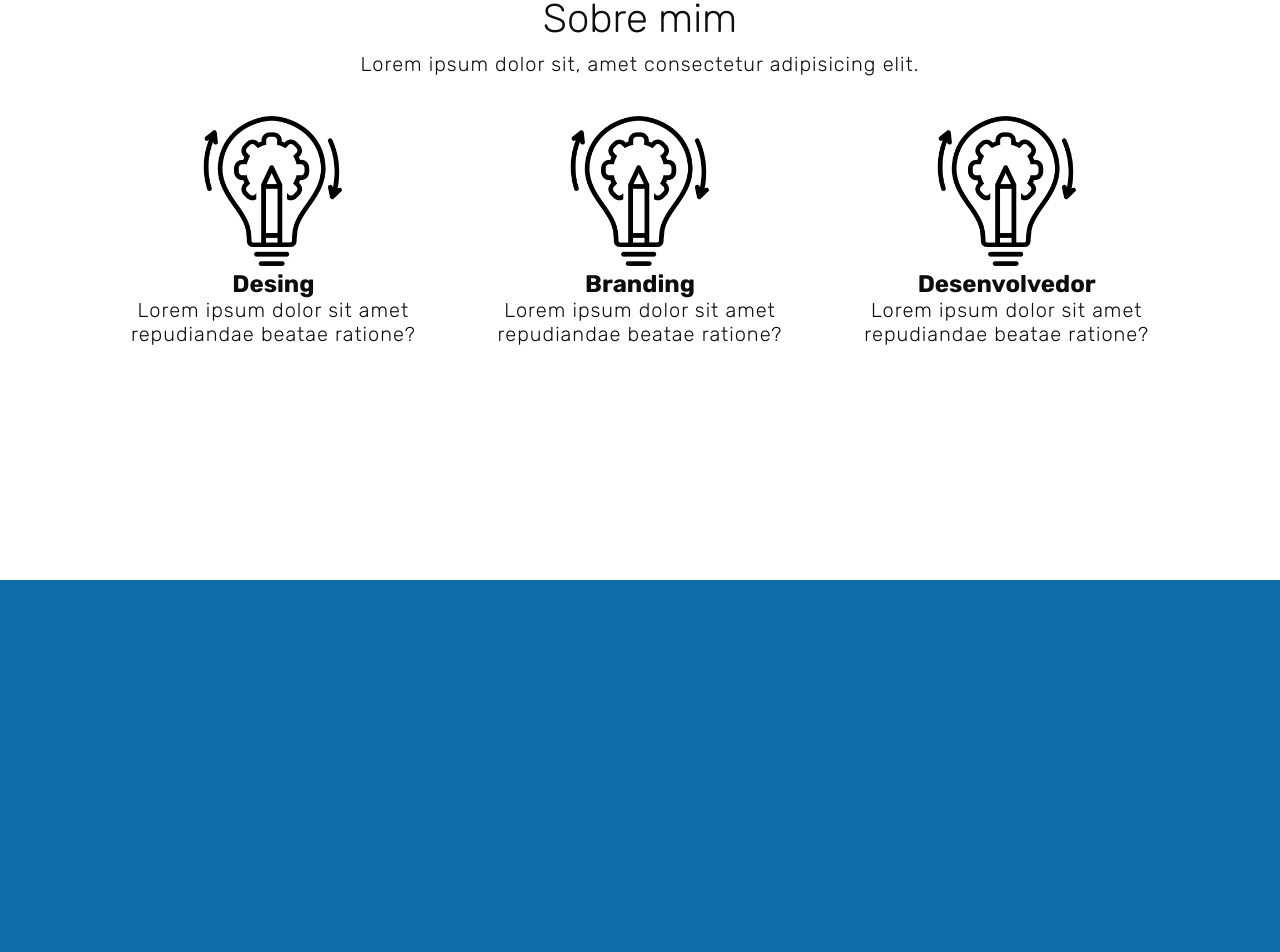
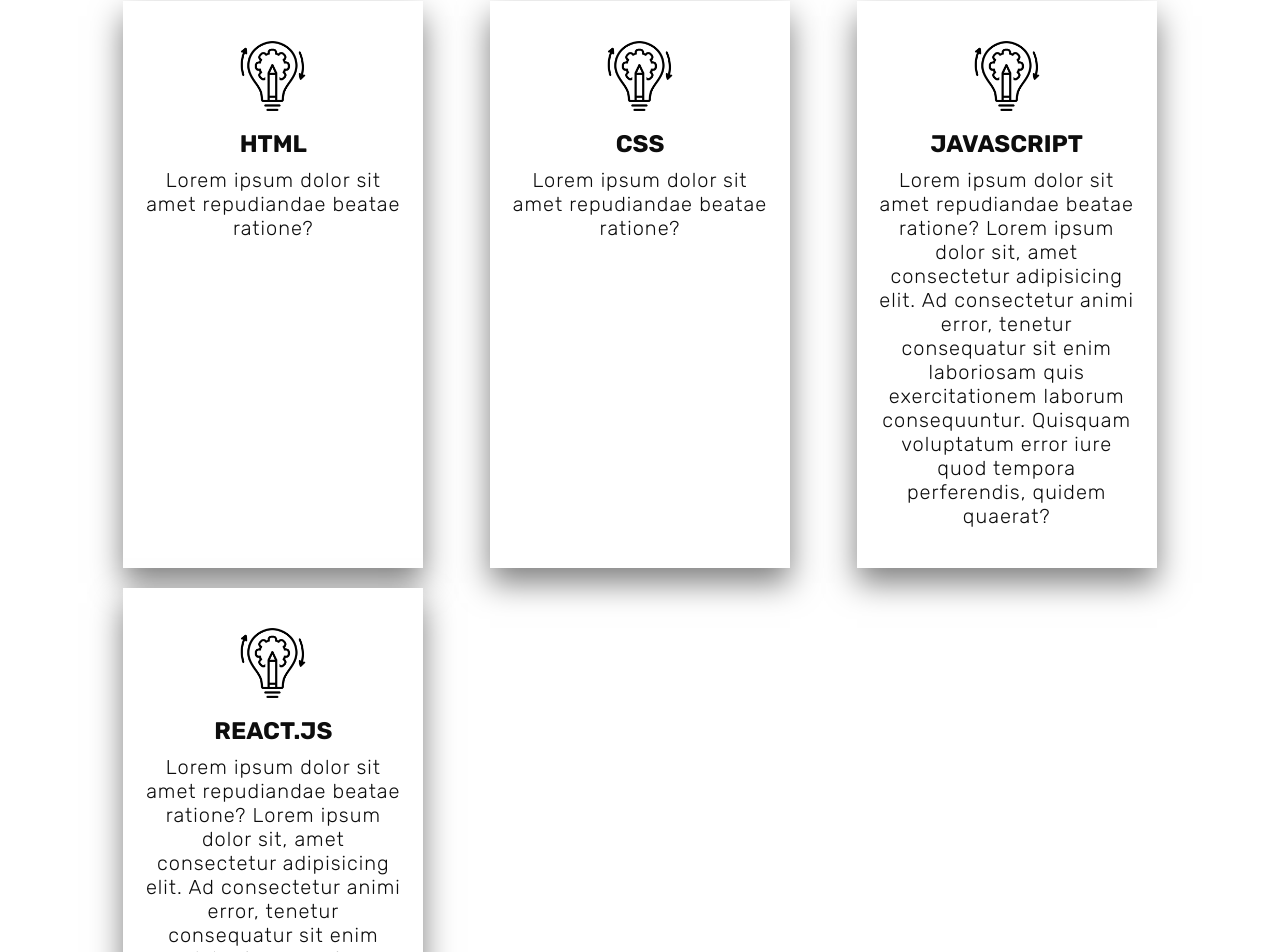
Before and after one commit to PedroNnsM/portifolio, a React (Vite) app in the folder page/: page / in a window 1280 px wide. Shown: the part 1820-2772 px from the top of the page. Before the commit the page ends 2400 px from the top, so only its background shows below. Built offline with nearby package versions, Linux system fonts and the light colour scheme.

Commit message:
mais atualizacoes

```diff
--- a/page/src/App.jsx
+++ b/page/src/App.jsx
@@ -20,6 +20,9 @@ export function App() {
           </li>
           <li>
             <a href="#sobre">Sobre</a>
+          </li>
+          <li>
+            <a href="#tecnologias">Tecnologias</a>
           </li>
           <li>
             <a href="#portifolio">Portifolio</a>
@@ -56,13 +59,12 @@ export function App() {
         </div>
       </section>
 
-      <section className="sec" id="portifolio">
+      <section className="sec" id="tecnologias">
         <div className="content">
           <div className="mxw800p">
-            <h3>Sobre mim</h3>
+            <h3>Tecnologias que utilizo</h3>
             <p>
-              Lorem ipsum dolor sit, amet consectetur adipisicing elit.
-
+             Projetos realizados com as seguintes tecnologias:
             </p>
 
           </div>
@@ -72,7 +74,7 @@ export function App() {
               <img src={ img }/>
               </div>
               <div className="content">
-                <h2>Desing</h2>
+                <h2>HTML</h2>
                 <p>Lorem ipsum dolor sit amet repudiandae beatae ratione?</p>
               </div>
             </div>
@@ -82,7 +84,7 @@ export function App() {
                 <img src={ img }/>
               </div>
               <div className="content">
-                <h2>Branding</h2>
+                <h2>CSS</h2>
                 <p>Lorem ipsum dolor sit amet repudiandae beatae ratione?</p>
               </div>
             </div>
@@ -92,14 +94,111 @@ export function App() {
               <img src={ img }/>
               </div>
               <div className="content">
-                <h2>Desenvolvedor</h2>
-                <p>Lorem ipsum dolor sit amet repudiandae beatae ratione?</p>
+                <h2>Javascript</h2>
+                <p>Lorem ipsum dolor sit amet repudiandae beatae ratione?
+                  Lorem ipsum dolor sit, amet consectetur adipisicing elit. Ad consectetur animi error, tenetur consequatur sit enim laboriosam quis exercitationem laborum consequuntur. Quisquam voluptatum error iure quod tempora perferendis, quidem quaerat?
+                </p>
+              </div>
+            </div>
+
+            <div className="box">
+              <div className="iconBx">
+              <img src={ img }/>
+              </div>
+              <div className="content">
+                <h2>React.js</h2>
+                <p>Lorem ipsum dolor sit amet repudiandae beatae ratione?
+                  Lorem ipsum dolor sit, amet consectetur adipisicing elit. Ad consectetur animi error, tenetur consequatur sit enim laboriosam quis exercitationem laborum consequuntur. Quisquam voluptatum error iure quod tempora perferendis, quidem quaerat?
+                </p>
               </div>
             </div>
           </div>
         </div>
       </section>
 
+      <section className="sec stats" id="">
+        <div className="content">
+          <div className="mxw800p">
+            <h3>Meus trabalhos</h3>
+            <p>
+              Lorem ipsum dolor sit, amet consectetur adipisicing elit.
+              Reiciendis corporis quis culpa qua
+            </p>
+          </div>
+          <div className="statsBox">
+          <div className="box">
+              <h2>1200+</h2>
+              <h4>Projects</h4>
+            </div>
+            <div className="box">
+              <h2>800+</h2>
+              <h4>Happy clients</h4>
+            </div>
+            <div className="box">
+              <h2>150+</h2>
+              <h4>Countries</h4>
+            </div>
+            <div className="box">
+              <h2>50+</h2>
+              <h4>Awards</h4>
+            </div>
+          </div>
+        </div>
+      </section>
+      <section className="sec work" id="portifolio">
+        <div className="content">
+          <div className="mxw800p">
+            <h3>Projetos recentes</h3>
+            <p>
+              Lorem ipsum dolor sit, amet consectetur adipisicing elit.
+              Reiciendis corporis quis culpa
+            </p>
+          </div>
+          <div className="workBx">
+            <div className="brand">
+              <a href="#"><h2>Brand</h2></a>
+            </div>
+            <div className="brand">
+              <a href="#"><h2>Brand</h2></a>
+            </div>
+            <div className="brand">
+              <a href="#"><h2>Brand</h2></a>
+            </div>
+            <div className="brand">
+              <a href="#"><h2>Brand</h2></a>
+            </div>
+            <div className="brand">
+              <a href="#"><h2>Brand</h2></a>
+            </div>
+            <div className="brand">
+              <a href="#"><h2>Brand</h2></a>
+            </div>
+            <div className="brand">
+              <a href="#"><h2>Brand</h2></a>
+            </div>
+            <div className="brand">
+              <a href="#"><h2>Brand</h2></a>
+            </div>
+          </div>
+        </div>
+      </section>
+
+      <section className="sec" id="contat">
+        <div className="content">
+          <div className="mxw800p">
+            <h3>Sobre mim</h3>
+            <p>
+              Lorem ipsum dolor sit, amet consectetur adipisicing elit.
+              Reiciendis corporis quis culpa quaerat dolor ut. Consectetur,
+              dolore ipsam placeat quam aut ullam similique mollitia,
+              aspernatur, non ratione officia corporis aliquid.
+            </p>
+            <a href="#" className="btn">
+              Ver mais
+            </a>
+          </div>
+        </div>
+      </section>
 
     </>
   );
--- a/page/src/global.css
+++ b/page/src/global.css
@@ -26,6 +26,7 @@ header{
     padding: 40px 100px;
     z-index: 1000;
     border-bottom: 1px solid #0D0D0D;
+    transition: all 0.5s ease-in-out;
 }
 header.sticky {
     padding: 5px 100px;
@@ -147,6 +148,91 @@ p {
     margin-top: 40px;
 }
 
-img {
-    width:150px;
+.services .box {
+    width: 300px;
+    margin: 0 auto;
+    background: #fff;
+    padding: 20px;
+    box-shadow: 0px 15px 30px rgba(0, 0, 0, 0.5);
 }
+
+.services .box .iconBx {
+    margin-top: 20px;
+}
+
+.services .box .iconBx img {
+    max-width: 70px;
+    margin-bottom: 15px;
+}
+
+.services .box h2 {
+  font-size: 1.5em;
+  font-weight: 700;
+  text-transform: uppercase;
+  margin-bottom: 10px;
+}
+
+.stats {
+    background: #000;
+    padding-top: 250px;
+    margin-top: -250px;
+}
+.stats h3,
+.stats p {
+    color: #fff;
+}
+.statsBox {
+    position: relative;
+    display: grid;
+    grid-template-columns: repeat(auto-fit, minmax(300px, 1fr));
+    grid-gap: 20px;
+    max-width: 100%;
+    margin-top: 40px;
+}
+.statsBox h2 {
+   color: #fff;
+    font-size: 1.5em;
+}
+.statsBox h4 {
+    color: #fff;
+    font-size: 1em;
+    font-weight: 500;
+    text-transform: uppercase;
+    letter-spacing: 2px;
+}
+
+.workBx {
+    position: relative;
+    display: grid;
+    grid-template-columns: repeat(auto-fit, minmax(300px, 1fr));
+    grid-gap: 30px;
+    max-width: 100%;
+    margin-top: 40px;
+}
+.workBx .brand {
+    position: relative;
+    margin: 0 auto;
+    display: flex;
+    justify-content: center;
+    align-items: center;
+    width: 250px;
+    min-height: 300px;
+    background: #4978ff;
+    box-shadow: 0px 15px 30px rgba(0, 0, 0, 0.5);
+}
+.workBx .brand:hover {
+    box-shadow: 0px 15px 30px rgba(0, 0, 0, 0.8);
+    background: #555;
+}
+
+.workBx .brand a {
+    text-decoration: none;
+    color: rbga(255, 255, 255, 0.5);
+    text-transform: uppercase;
+    font-size: 1em;
+    letter-spacing: 2px;
+}
+
+.workBx .brand:hover a h2 {
+    color: rgba(255, 255, 255, 1);
+}
```
